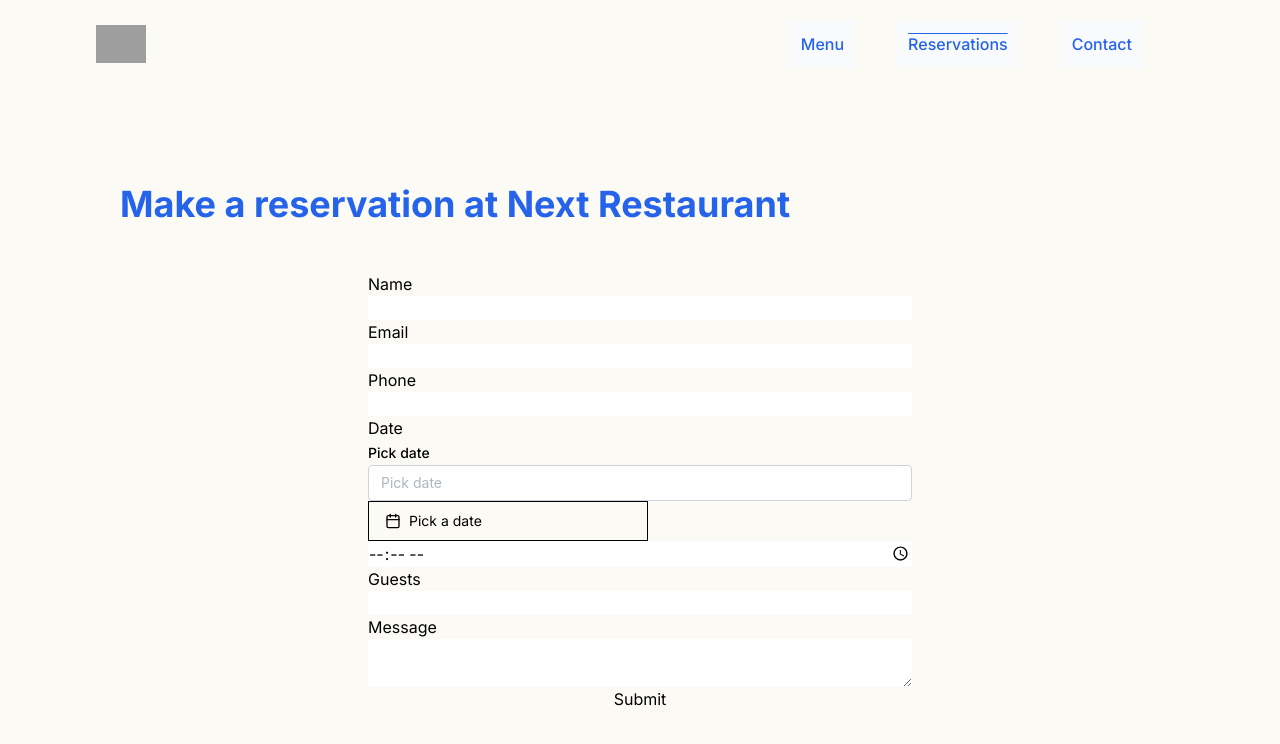
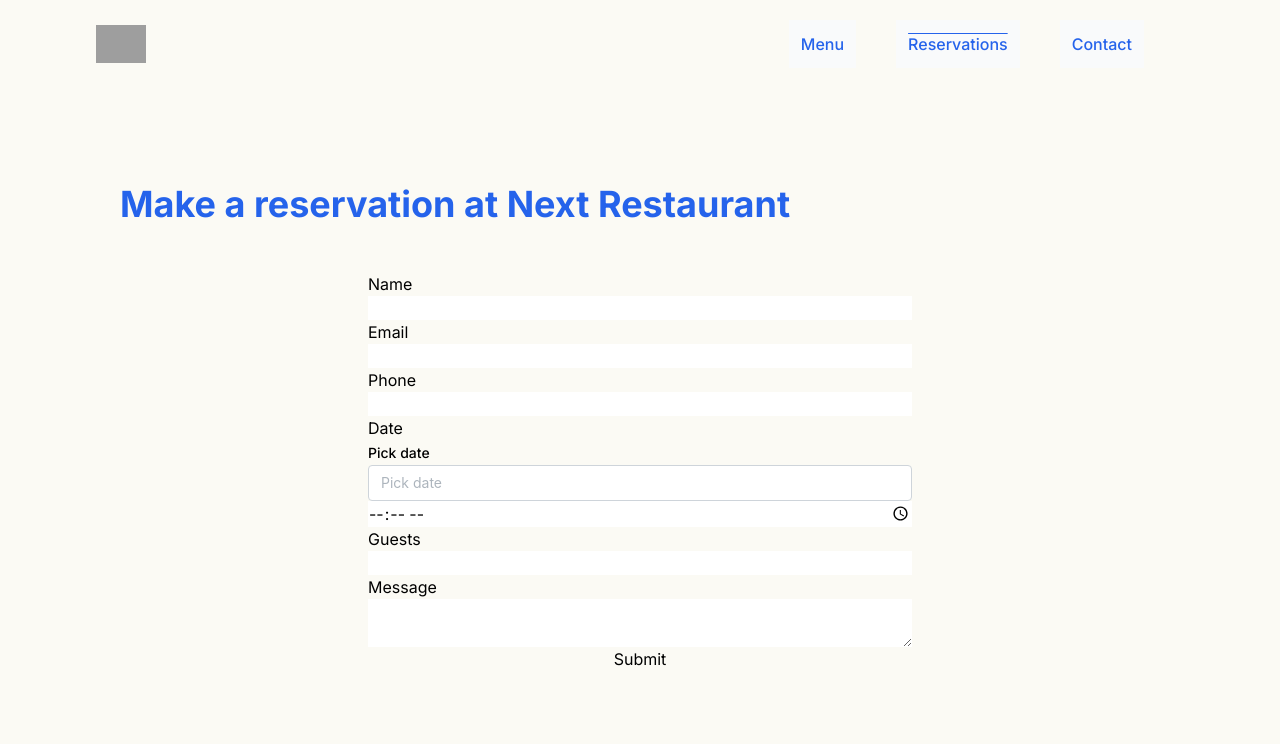
Before and after one commit to ThomasDmnc/next_thing, a Next.js app: page /reservations in a window 1280 px wide. Shown: the top 744 px of the page. Built offline with nearby package versions, Linux system fonts and the light colour scheme; grey boxes are pictures that could not be loaded.

Commit message:
cleaned out shadcn

```diff
--- a/package.json
+++ b/package.json
@@ -12,19 +12,15 @@
     "@mantine/core": "^7.5.1",
     "@mantine/dates": "^7.5.1",
     "@mantine/hooks": "^7.5.1",
-    "@radix-ui/react-popover": "^1.0.7",
-    "@radix-ui/react-slot": "^1.0.2",
     "@vercel/postgres": "^0.7.2",
     "class-variance-authority": "^0.7.0",
     "clsx": "^2.1.0",
     "date-fns": "^3.3.1",
     "dayjs": "^1.11.10",
     "install": "^0.13.0",
-    "lucide-react": "^0.320.0",
     "next": "14.1.0",
     "postcss-preset-mantine": "^1.13.0",
     "react": "^18",
-    "react-day-picker": "^8.10.0",
     "react-dom": "^18",
     "tailwind-merge": "^2.2.1",
     "tailwindcss-animate": "^1.0.7",
--- a/src/app/reservations/page.tsx
+++ b/src/app/reservations/page.tsx
@@ -1,21 +1,7 @@
 'use client'
 import { Navbar } from '../ui/navbar';
 import * as React from "react"
-
-import { format } from "date-fns"
-import { Calendar as CalendarIcon } from "lucide-react"
-
-import { cn } from "@/lib/utils"
-import { Button } from "@/components/ui/button"
-import { Calendar } from "@/components/ui/calendar"
-import {
-  Popover,
-  PopoverContent,
-  PopoverTrigger,
-} from "@/components/ui/popover"
-
 import {createReservation} from '../lib/actions'
-import { useFormState } from 'react-dom';
 import { DatePickerInput } from '@mantine/dates';
 
 export default function Reservations() {
@@ -56,29 +42,6 @@ export default function Reservations() {
                   onChange={setValue}
                 />
 
-                <Popover>
-                  <PopoverTrigger asChild>
-                    <Button
-                      variant={"outline"}
-                      className={cn(
-                        "w-[280px] justify-start text-left font-normal",
-                        !formData.dateR && "text-muted-foreground"
-                      )}
-                    >
-                      <CalendarIcon className="mr-2 h-4 w-4" />
-                      {formData.dateR ? format(formData.dateR, "PPP") : <span>Pick a date</span>}
-                    </Button>
-                  </PopoverTrigger>
-                  <PopoverContent className="w-auto p-0">
-                    <Calendar
-                      mode="single"
-                      id='dateR'
-                      selected={formData.dateR ? new Date(formData.dateR) : undefined}
-                      onDayClick={(event) => {setFormData(prevData => ({ ...prevData, dateR: event.toISOString()}))}}
-                      initialFocus
-                    />
-                  </PopoverContent>
-                </Popover>
                 <input type="time" id="time" name="time" onChange={(event) => {setFormData(prevData => ({ ...prevData, time: event.target.value }))}}/>
                 <label htmlFor="guests">Guests</label>
                 <input type="number" id="guests" name="guests" onChange={(event) => {setFormData(prevData => ({ ...prevData, guests: Number(event.target.value) }))}}/>
--- a/src/components/ui/button.tsx
+++ /dev/null
@@ -1,56 +0,0 @@
-import * as React from "react"
-import { Slot } from "@radix-ui/react-slot"
-import { cva, type VariantProps } from "class-variance-authority"
-
-import { cn } from "@/lib/utils"
-
-const buttonVariants = cva(
-  "inline-flex items-center justify-center whitespace-nowrap rounded-md text-sm font-medium ring-offset-background transition-colors focus-visible:outline-none focus-visible:ring-2 focus-visible:ring-ring focus-visible:ring-offset-2 disabled:pointer-events-none disabled:opacity-50",
-  {
-    variants: {
-      variant: {
-        default: "bg-primary text-primary-foreground hover:bg-primary/90",
-        destructive:
-          "bg-destructive text-destructive-foreground hover:bg-destructive/90",
-        outline:
-          "border border-input bg-background hover:bg-accent hover:text-accent-foreground",
-        secondary:
-          "bg-secondary text-secondary-foreground hover:bg-secondary/80",
-        ghost: "hover:bg-accent hover:text-accent-foreground",
-        link: "text-primary underline-offset-4 hover:underline",
-      },
-      size: {
-        default: "h-10 px-4 py-2",
-        sm: "h-9 rounded-md px-3",
-        lg: "h-11 rounded-md px-8",
-        icon: "h-10 w-10",
-      },
-    },
-    defaultVariants: {
-      variant: "default",
-      size: "default",
-    },
-  }
-)
-
-export interface ButtonProps
-  extends React.ButtonHTMLAttributes<HTMLButtonElement>,
-    VariantProps<typeof buttonVariants> {
-  asChild?: boolean
-}
-
-const Button = React.forwardRef<HTMLButtonElement, ButtonProps>(
-  ({ className, variant, size, asChild = false, ...props }, ref) => {
-    const Comp = asChild ? Slot : "button"
-    return (
-      <Comp
-        className={cn(buttonVariants({ variant, size, className }))}
-        ref={ref}
-        {...props}
-      />
-    )
-  }
-)
-Button.displayName = "Button"
-
-export { Button, buttonVariants }
--- a/src/components/ui/calendar.tsx
+++ /dev/null
@@ -1,64 +0,0 @@
-import * as React from "react"
-import { ChevronLeft, ChevronRight } from "lucide-react"
-import { DayPicker } from "react-day-picker"
-
-import { cn } from "@/lib/utils"
-import { buttonVariants } from "@/components/ui/button"
-
-export type CalendarProps = React.ComponentProps<typeof DayPicker>
-
-function Calendar({
-  className,
-  classNames,
-  showOutsideDays = true,
-  ...props
-}: CalendarProps) {
-  return (
-    <DayPicker
-      showOutsideDays={showOutsideDays}
-      className={cn("p-3", className)}
-      classNames={{
-        months: "flex flex-col sm:flex-row space-y-4 sm:space-x-4 sm:space-y-0",
-        month: "space-y-4",
-        caption: "flex justify-center pt-1 relative items-center",
-        caption_label: "text-sm font-medium",
-        nav: "space-x-1 flex items-center",
-        nav_button: cn(
-          buttonVariants({ variant: "outline" }),
-          "h-7 w-7 bg-transparent p-0 opacity-50 hover:opacity-100"
-        ),
-        nav_button_previous: "absolute left-1",
-        nav_button_next: "absolute right-1",
-        table: "w-full border-collapse space-y-1",
-        head_row: "flex",
-        head_cell:
-          "text-muted-foreground rounded-md w-9 font-normal text-[0.8rem]",
-        row: "flex w-full mt-2",
-        cell: "h-9 w-9 text-center text-sm p-0 relative [&:has([aria-selected].day-range-end)]:rounded-r-md [&:has([aria-selected].day-outside)]:bg-accent/50 [&:has([aria-selected])]:bg-accent first:[&:has([aria-selected])]:rounded-l-md last:[&:has([aria-selected])]:rounded-r-md focus-within:relative focus-within:z-20",
-        day: cn(
-          buttonVariants({ variant: "ghost" }),
-          "h-9 w-9 p-0 font-normal aria-selected:opacity-100"
-        ),
-        day_range_end: "day-range-end",
-        day_selected:
-          "bg-primary text-primary-foreground hover:bg-primary hover:text-primary-foreground focus:bg-primary focus:text-primary-foreground",
-        day_today: "bg-accent text-accent-foreground",
-        day_outside:
-          "day-outside text-muted-foreground opacity-50 aria-selected:bg-accent/50 aria-selected:text-muted-foreground aria-selected:opacity-30",
-        day_disabled: "text-muted-foreground opacity-50",
-        day_range_middle:
-          "aria-selected:bg-accent aria-selected:text-accent-foreground",
-        day_hidden: "invisible",
-        ...classNames,
-      }}
-      components={{
-        IconLeft: ({ ...props }) => <ChevronLeft className="h-4 w-4" />,
-        IconRight: ({ ...props }) => <ChevronRight className="h-4 w-4" />,
-      }}
-      {...props}
-    />
-  )
-}
-Calendar.displayName = "Calendar"
-
-export { Calendar }
--- a/src/components/ui/popover.tsx
+++ /dev/null
@@ -1,29 +0,0 @@
-import * as React from "react"
-import * as PopoverPrimitive from "@radix-ui/react-popover"
-
-import { cn } from "@/lib/utils"
-
-const Popover = PopoverPrimitive.Root
-
-const PopoverTrigger = PopoverPrimitive.Trigger
-
-const PopoverContent = React.forwardRef<
-  React.ElementRef<typeof PopoverPrimitive.Content>,
-  React.ComponentPropsWithoutRef<typeof PopoverPrimitive.Content>
->(({ className, align = "center", sideOffset = 4, ...props }, ref) => (
-  <PopoverPrimitive.Portal>
-    <PopoverPrimitive.Content
-      ref={ref}
-      align={align}
-      sideOffset={sideOffset}
-      className={cn(
-        "z-50 w-72 rounded-md border bg-white p-4 text-popover-foreground shadow-md outline-none data-[state=open]:animate-in data-[state=closed]:animate-out data-[state=closed]:fade-out-0 data-[state=open]:fade-in-0 data-[state=closed]:zoom-out-95 data-[state=open]:zoom-in-95 data-[side=bottom]:slide-in-from-top-2 data-[side=left]:slide-in-from-right-2 data-[side=right]:slide-in-from-left-2 data-[side=top]:slide-in-from-bottom-2",
-        className
-      )}
-      {...props}
-    />
-  </PopoverPrimitive.Portal>
-))
-PopoverContent.displayName = PopoverPrimitive.Content.displayName
-
-export { Popover, PopoverTrigger, PopoverContent }
--- a/src/lib/utils.ts
+++ /dev/null
@@ -1,6 +0,0 @@
-import { type ClassValue, clsx } from "clsx"
-import { twMerge } from "tailwind-merge"
-
-export function cn(...inputs: ClassValue[]) {
-  return twMerge(clsx(inputs))
-}
```
Also changed, not shown: components.json (deleted).
